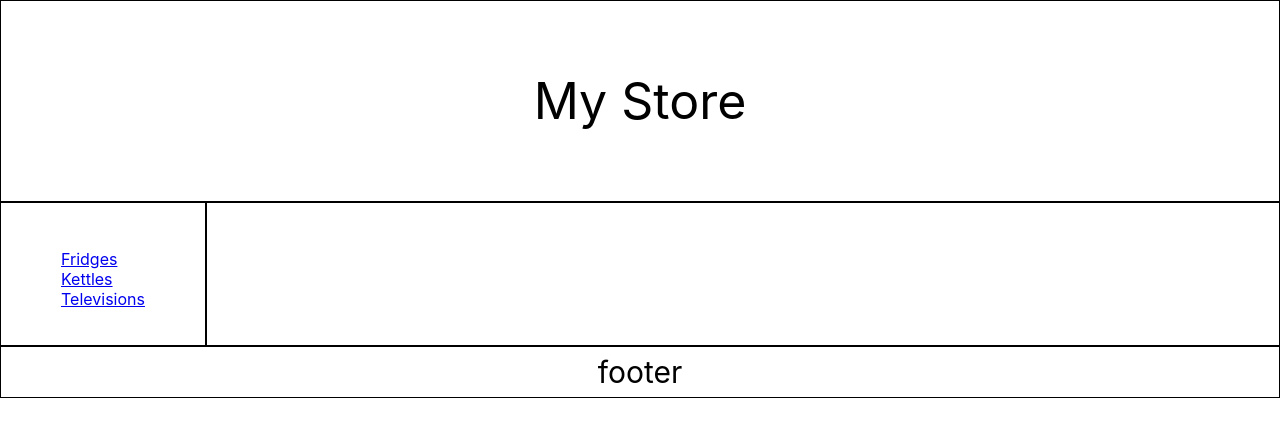
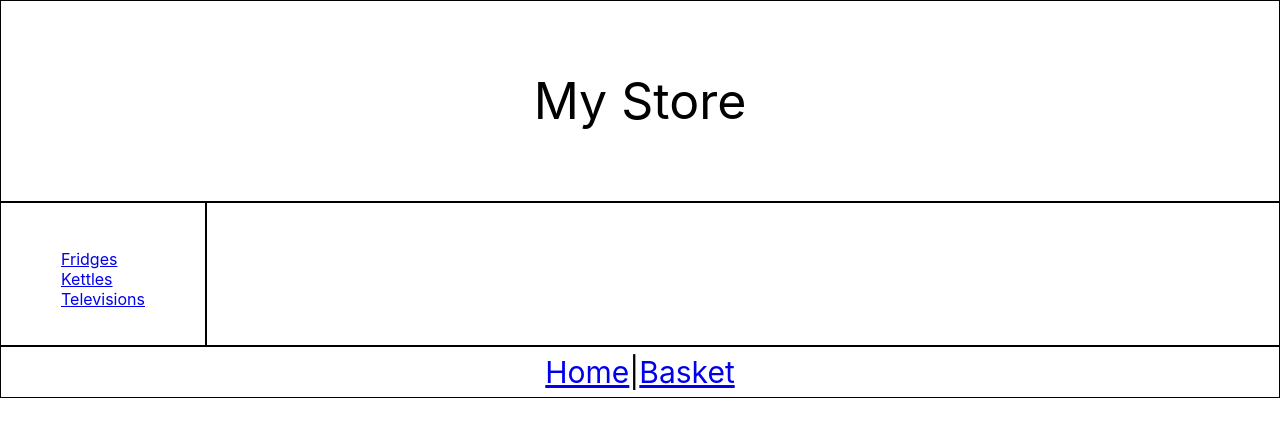
Before and after one commit to IvanKent/react-store, a React (Create React App) app: page / in a window 1280 px wide. Shown: the top 436 px of the page. Built offline with nearby package versions, Linux system fonts and the light colour scheme; data requests are answered from the project's data file.

Commit message:
refactor the home page

```diff
--- a/src/App.js
+++ b/src/App.js
@@ -2,11 +2,13 @@ import './App.css';
 import { useState, useEffect } from 'react';
 import { getCategories  } from './fetcher';
 
+//import components
 import ProductDetail from './components/ProductDetail';
 import Basket from './components/Basket';
 import Checkout from './components/Checkout';
 import Category from './components/Category';
 import Layout from './components/Layout';
+import Home from './components/Home';
 
 import {
   BrowserRouter,
@@ -34,6 +36,7 @@ function App() {
       <BrowserRouter>
         <Routes>
           <Route path='/' element={<Layout categories={categories}/>}>
+            <Route index element={<Home/>}/>
             <Route path='/basket' element={<Basket/>}/>
             <Route path='checkout' element={<Checkout/>}/>
             <Route path='/products/:id' element={<ProductDetail/>}/>
--- /dev/null
+++ b/src/components/Home.js
@@ -0,0 +1,7 @@
+export default function Home(){
+    return (
+        <>
+
+        </>
+    )
+}
--- a/src/components/Layout.js
+++ b/src/components/Layout.js
@@ -25,7 +25,7 @@ export default function Layout({categories, }){
             </article>
             </section>
             <footer>
-            footer
+            <Link to='/'>Home</Link> | <Link to='/basket'>Basket</Link>
             </footer>
 
             </div>
```
